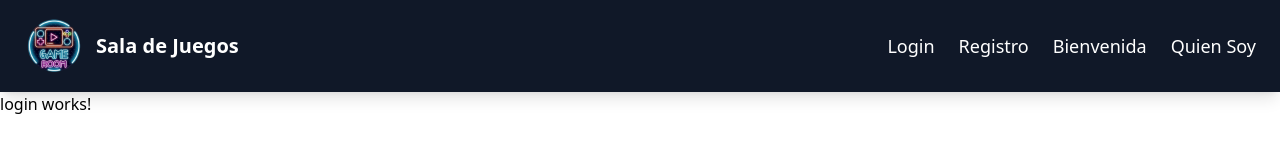
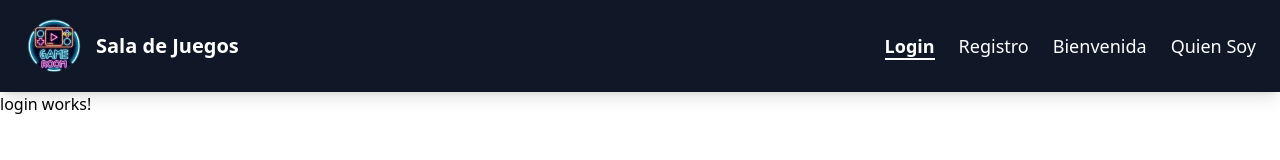
Before and after one commit to MatiasTanoni/Sala-de-Juegos, an Angular app in the folder TP-1/: page /login in a window 1280 px wide. Shown: the top 160 px of the page. Built offline with nearby package versions, Linux system fonts and the light colour scheme.

Commit message:
subrayado al navbar

```diff
--- a/TP-1/src/app/components/navbar/navbar.html
+++ b/TP-1/src/app/components/navbar/navbar.html
@@ -6,22 +6,22 @@
 
   <ul class="flex space-x-6 text-lg">
     <li>
-      <a routerLink="/login" class="transition">
+      <a routerLink="/login" routerLinkActive="border-b-2 border-white font-semibold" class="transition">
         Login
       </a>
     </li>
     <li>
-      <a routerLink="/registro" class="transition">
+      <a routerLink="/registro" routerLinkActive="border-b-2 border-white font-semibold" class="transition">
         Registro
       </a>
     </li>
     <li>
-      <a routerLink="/home"  class="transition">
+      <a routerLink="/home" routerLinkActive="border-b-2 border-white font-semibold" class="transition">
         Bienvenida
       </a>
     </li>
     <li>
-      <a routerLink="/about"  class="transition">
+      <a routerLink="/about" routerLinkActive="border-b-2 border-white font-semibold" class="transition">
         Quien Soy
       </a>
     </li>
--- a/TP-1/src/app/components/navbar/navbar.ts
+++ b/TP-1/src/app/components/navbar/navbar.ts
@@ -1,9 +1,9 @@
 import { Component } from '@angular/core';
-import { RouterLink } from '@angular/router';
+import { RouterLink, RouterLinkActive } from '@angular/router';
 
 @Component({
   selector: 'app-navbar',
-  imports: [RouterLink],
+  imports: [RouterLink, RouterLinkActive],
   templateUrl: './navbar.html',
   styleUrls: ['./navbar.css']
 })
```
